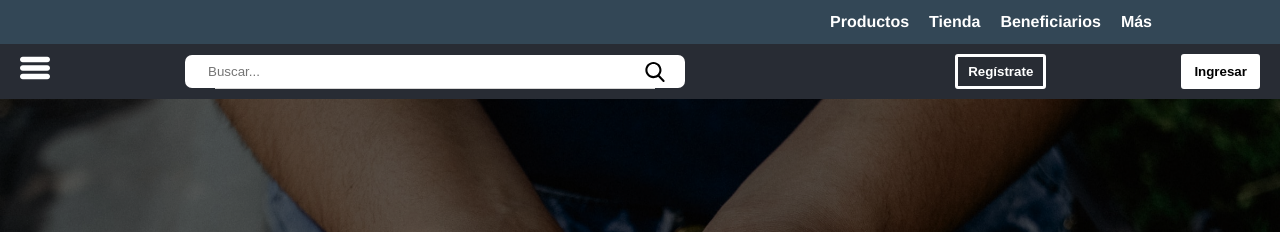
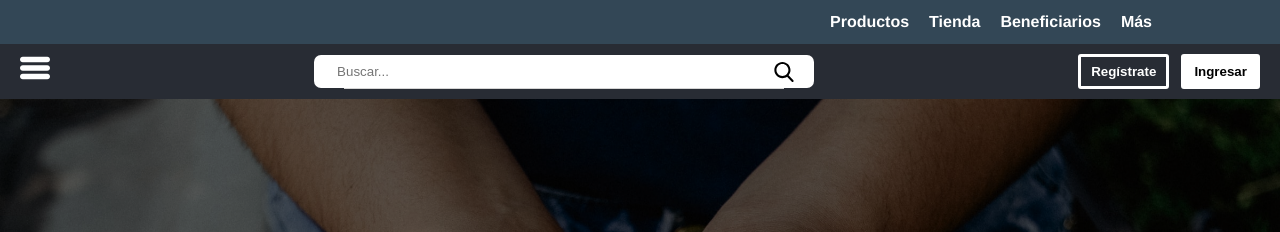
Before and after one commit to Aq202/Proyecto-final-POO, a website with bundled scripts: page public/index.html in a window 1280 px wide. Shown: the top 232 px of the page. Built offline with nearby package versions, Linux system fonts and the light colour scheme; files whose address does not match are found by name.

Commit message:
Se arregló el diseño de botones session en navbar

```diff
--- a/public/components/NavBar.js
+++ b/public/components/NavBar.js
@@ -58,10 +58,9 @@ export class NavBar {
                         <img src="${this._userImageUrl}" alt="${this._userName}" }" id="userImage">
                     </div>
 
+                    <button class="sessionButton" id="signInButton">Regístrate</button>
+                    <button class="sessionButton" id="logInButton">Ingresar</button>
                 </div>
-
-                <button class="sessionButton" id="signInButton">Regístrate</button>
-                <button class="sessionButton" id="logInButton">Ingresar</button>
 
             </div>
 
--- a/public/styles/navBar.css
+++ b/public/styles/navBar.css
@@ -116,6 +116,7 @@
 #navBar .sessionButton:hover{
     transform: translateY(-3px);
 }
+
 
 #signInButton{
     background-color: rgba(0, 0, 0, 0);
```
